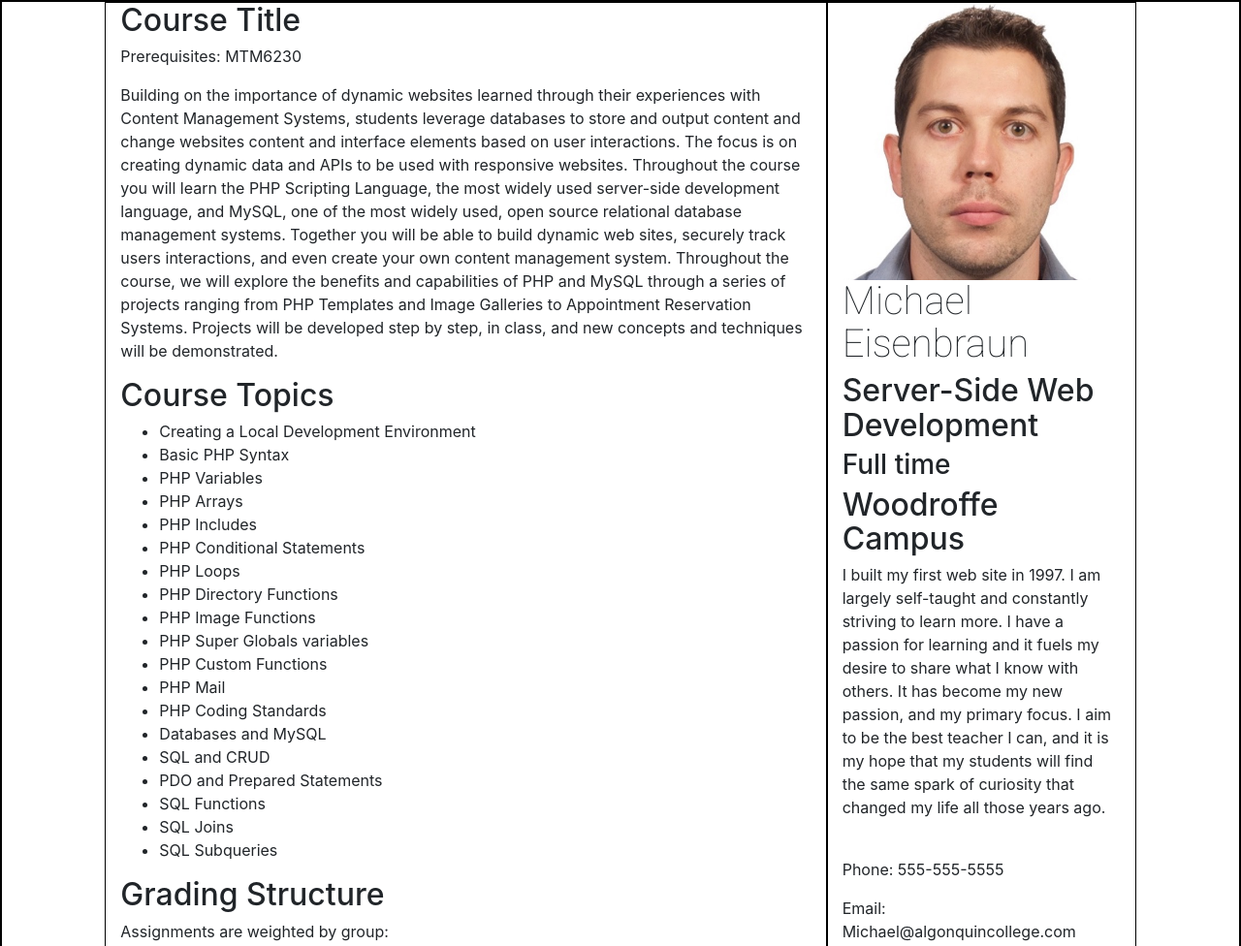
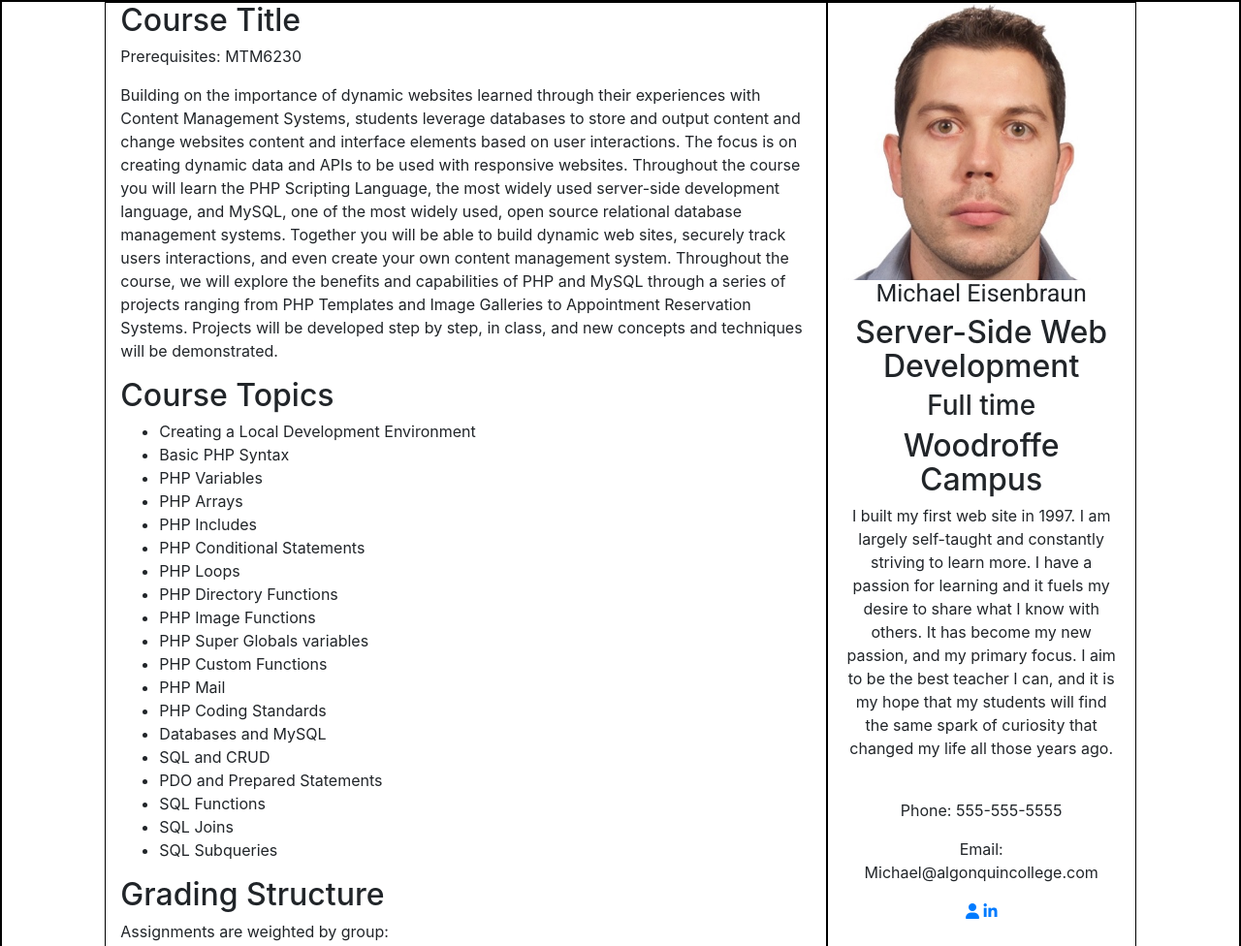
Before and after one commit to MTM6330-F17/chicken_teeth_final, a plain HTML site: page server-side.html in a window 1280 px wide. Shown: the top 976 px of the page at 97% size. Drawn offline with nearby package versions, Linux system fonts and the light colour scheme.

Commit message:
h1 font size change

```diff
--- a/scss/_CoursesProfsScreen.scss
+++ b/scss/_CoursesProfsScreen.scss
@@ -13,7 +13,8 @@ div{
 }
 
 .prof-card{
-  h1{font-family: 'Roboto', sans-serif; font-weight: 200; font-size: 30px45;}
+  text-align: center;
+  h1{font-family: 'Roboto', sans-serif; font-weight: 400; font-size: 25px;}
   h2{}
   h3{}
   h4{}
```
Also changed, not shown: css/main.css, css/min/main.css.
